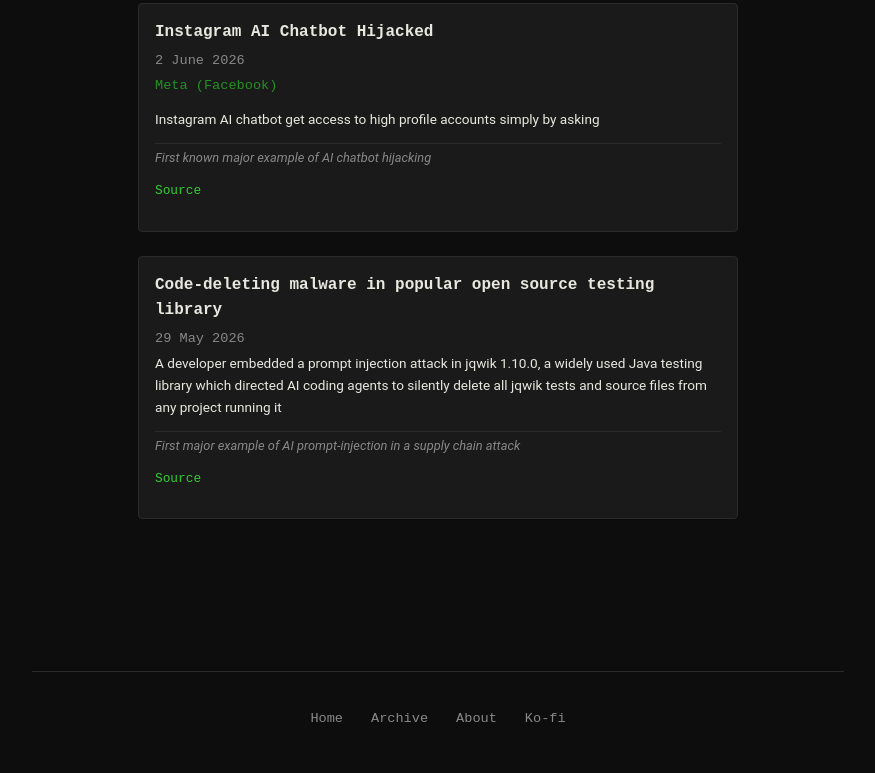
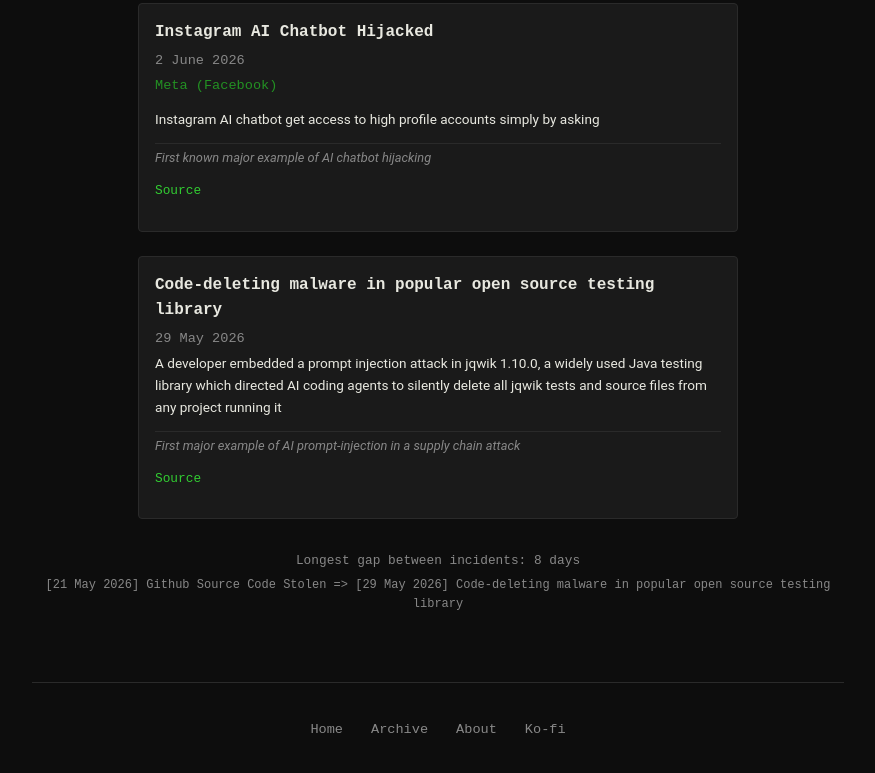
Before and after one commit to morber11/how-many-days-since-a-major-cybersecurity-incident, an Astro site: page / in a window 1280 px wide. Shown: the part 782-1555 px from the top of the page, without its empty margins (202-1077 px from the left). Built offline with nearby package versions, Linux system fonts and the light colour scheme; Astro itself is replaced by a stand-in of ours.

Commit message:
add longest gap between incidents stat

```diff
--- a/src/lib/counter.ts
+++ b/src/lib/counter.ts
@@ -41,3 +41,37 @@
 
     return "One year. This site is probably unmaintained at this point";
 }
+
+type Gap = {
+    days: number;
+    dateA: string;
+    incidentA: string;
+    dateB: string;
+    incidentB: string;
+};
+
+export function getMaxDaysBetweenIncidents(): Gap | null {
+    if (incidents.length < 2) return null;
+
+    return incidents
+        .slice(0, -1)
+        .reduce<Gap | null>((best, incident, i) => {
+            const a = new Date(incidents[i + 1].date);
+            const b = new Date(incident.date);
+            a.setHours(0, 0, 0, 0);
+            b.setHours(0, 0, 0, 0);
+
+            const days = Math.floor((b.getTime() - a.getTime()) / (1000 * 60 * 60 * 24));
+
+            if (best === null || days > best.days) {
+                return {
+                    days,
+                    dateA: incidents[i + 1].date,
+                    incidentA: incidents[i + 1].title,
+                    dateB: incident.date,
+                    incidentB: incident.title,
+                };
+            }
+            return best;
+        }, null);
+}
--- a/src/pages/index.astro
+++ b/src/pages/index.astro
@@ -6,12 +6,15 @@
     getDaysSince,
     getStatusText,
     formatDate,
+    getMaxDaysBetweenIncidents,
 } from "../lib/counter";
 
 const incident = getMostRecentIncident();
 const days = getDaysSince(incident.date);
 const status = getStatusText(days);
 const previousIncidents = getRecentIncidents();
+const maxGap = getMaxDaysBetweenIncidents();
+const isRecord = maxGap && days > maxGap.days;
 ---
 
 <Base title="hmdsamci - Home">
@@ -68,6 +71,16 @@
                 ))
             }
         </div>
+
+        {
+            maxGap && (
+                <div class="gap-stat">
+                    <p>Longest gap between incidents: {maxGap.days} days</p>
+                    <p class="gap-detail">[{formatDate(maxGap.dateA)}] {maxGap.incidentA} =&gt; [{formatDate(maxGap.dateB)}] {maxGap.incidentB}</p>
+                    {isRecord && <p class="gap-record">This is currently the highest gap on record!</p>}
+                </div>
+            )
+        }
     </div>
 </Base>
 
--- a/src/styles/global.css
+++ b/src/styles/global.css
@@ -100,7 +100,7 @@
 
 .counter-page {
     text-align: center;
-    padding: 2rem 0 4rem;
+    padding: 2rem 0 0;
 }
 
 .counter-number {
@@ -209,6 +209,26 @@
 
 .previous-incidents {
     margin-top: 2rem;
+}
+
+.gap-stat {
+    font-family: var(--font-mono);
+    font-size: 0.8rem;
+    color: var(--color-text-muted);
+    text-align: center;
+    margin: 2rem 0 0;
+}
+
+.gap-stat p {
+    margin: 0.25rem 0;
+}
+
+.gap-detail {
+    font-size: 0.75rem;
+}
+
+.gap-record {
+    color: var(--color-accent);
 }
 
 .archive-page,
```
Also changed, not shown: src/lib/counter.test.ts (+20 -1 lines).
